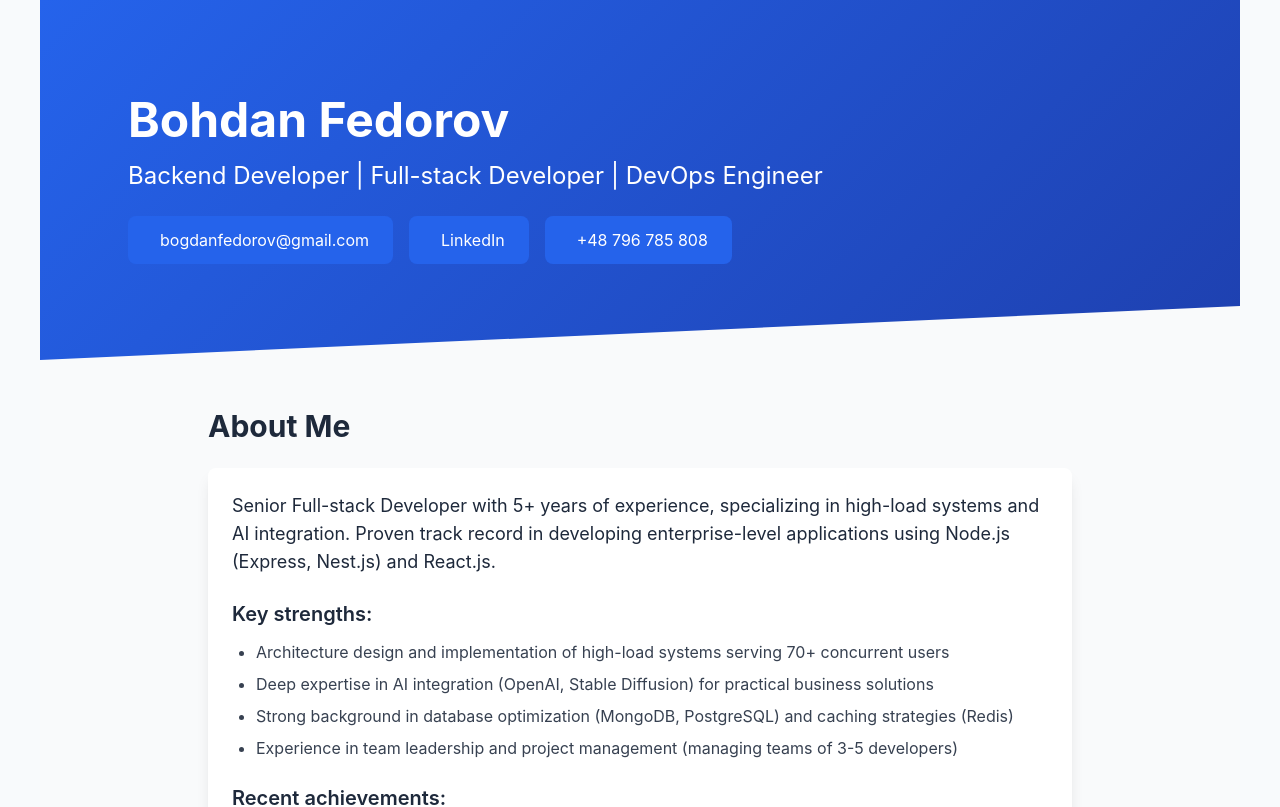
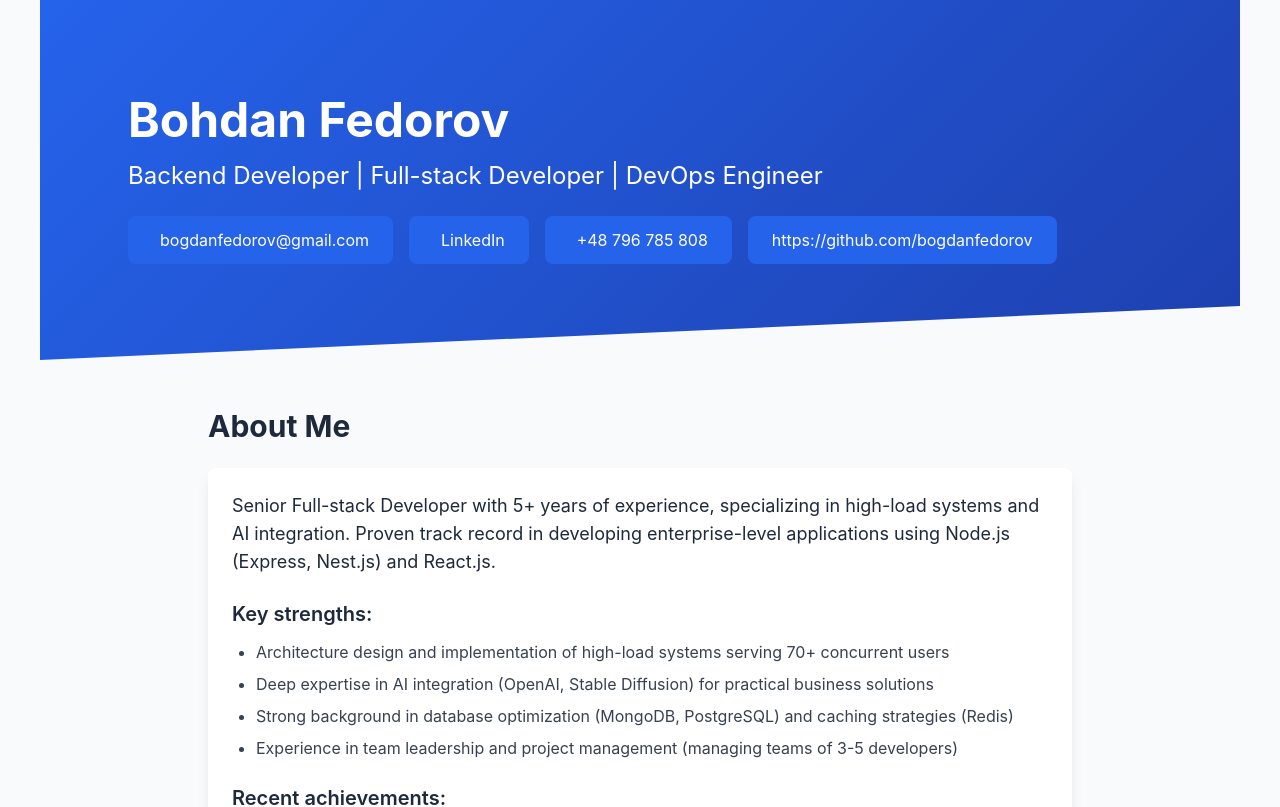
Before and after one commit to bogdanfedorov/bogdanfedorov, a Next.js app: page / in a window 1280 px wide. Shown: the top 807 px of the page. Built offline with nearby package versions, Linux system fonts and the light colour scheme.

Commit message:
add github link

```diff
--- a/src/app/page.tsx
+++ b/src/app/page.tsx
@@ -1,7 +1,5 @@
 import CV from "@/features/BohdanFedorovCv/CV";
 
 export default function Home() {
-  return (
-    <CV />
-  );
+  return <CV />;
 }
--- a/src/features/BohdanFedorovCv/CV.tsx
+++ b/src/features/BohdanFedorovCv/CV.tsx
@@ -1,10 +1,10 @@
 "use client";
 
-import { useEffect, useState, useRef } from "react";
+import { Metadata } from "next";
 import Head from "next/head";
+import Script from "next/script";
+import { useRef, useState } from "react";
 import schema from "./schema.json";
-import Script from "next/script";
-import { Metadata } from "next";
 
 export const metadata: Metadata = {
   title: `${schema.name} ${schema.familyName}`,
@@ -13,27 +13,11 @@ export const metadata: Metadata = {
 
 const CV = () => {
   const [expandedJobs, setExpandedJobs] = useState<number[]>([]);
-  const [isPrinting, setIsPrinting] = useState(false);
   const componentRef = useRef<HTMLDivElement>(null);
 
   const toggleJobDetails = (index: number) => {
     setExpandedJobs((prev) =>
       prev.includes(index) ? prev.filter((i) => i !== index) : [...prev, index],
-    );
-  };
-
-  useEffect(() => {
-    if (isPrinting) {
-      document.body.classList.add("print-mode");
-    } else {
-      document.body.classList.remove("print-mode");
-    }
-  }, [isPrinting]);
-
-  const handleBeforePrint = async () => {
-    setIsPrinting(true);
-    setExpandedJobs(
-      Array.from({ length: schema.hasOccupation.length }, (_, i) => i),
     );
   };
 
@@ -70,6 +54,12 @@ const CV = () => {
                   <i className="fa fa-phone mr-2"></i>
                   {schema.contact_information.phone}
                 </a>
+                <a
+                  href={schema.contact_information.github}
+                  className="contact-button"
+                >
+                  {schema.contact_information.github}
+                </a>
               </div>
             </div>
           </div>
@@ -83,7 +73,11 @@ const CV = () => {
                 {Array.isArray(schema.professionalSummary)
                   ? schema.professionalSummary.map((item, index) => {
                       if (typeof item === "string") {
-                        return <p key={index} className="text-lg mb-6">{item}</p>;
+                        return (
+                          <p key={index} className="text-lg mb-6">
+                            {item}
+                          </p>
+                        );
                       }
                       if (typeof item === "object") {
                         if (item?.list) {
```
